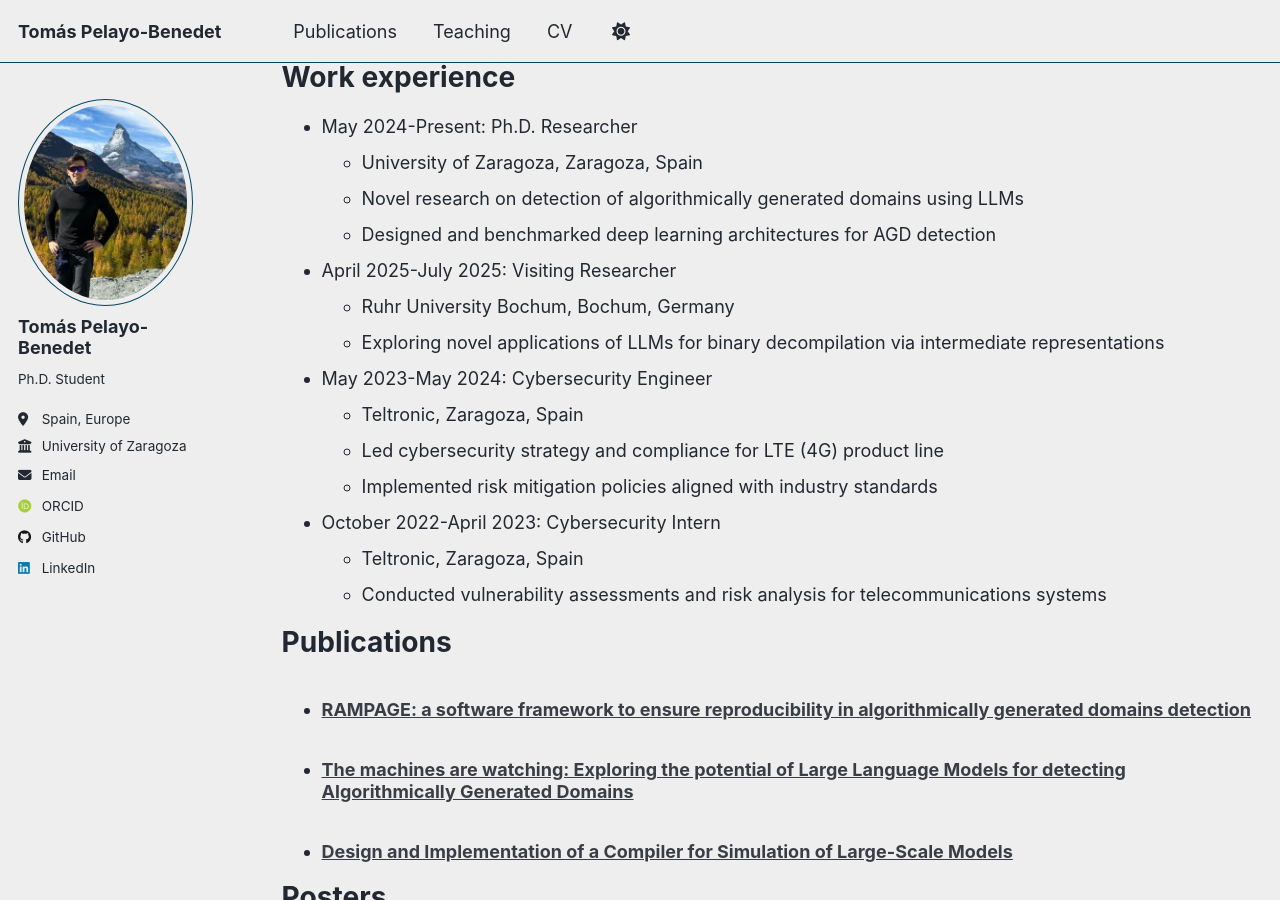
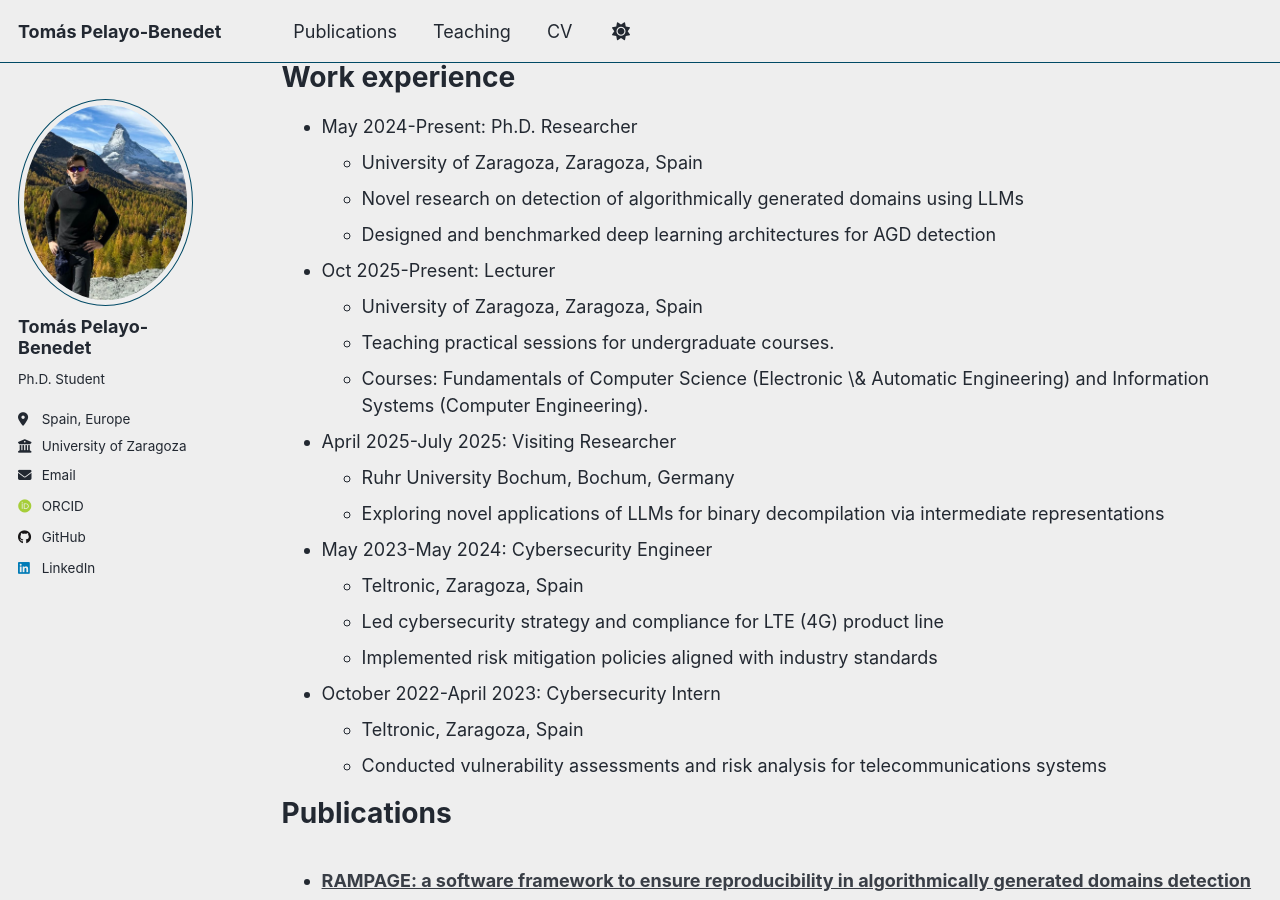
Before and after one commit to TomasPelayoBenedet/tomaspelayobenedet.github.io, a Jekyll site: the page built from _pages/cv.md, in a window 1280 px wide and 900 px high, scrolled down 357 px. Built offline with Jekyll 4.4.1, drawn with Linux system fonts in a browser that asks for light colours; some web fonts are replaced; a script that is not in the unit is left out.

Commit message:
lecturer added to cv

```diff
--- a/_pages/cv.md
+++ b/_pages/cv.md
@@ -24,6 +24,11 @@ Work experience
   * University of Zaragoza, Zaragoza, Spain
   * Novel research on detection of algorithmically generated domains using LLMs
   * Designed and benchmarked deep learning architectures for AGD detection
+
+* Oct 2025-Present: Lecturer
+  * University of Zaragoza, Zaragoza, Spain
+  * Teaching practical sessions for undergraduate courses.
+  * Courses: Fundamentals of Computer Science (Electronic \& Automatic Engineering) and Information Systems (Computer Engineering).
 
 * April 2025-July 2025: Visiting Researcher
   * Ruhr University Bochum, Bochum, Germany
```
